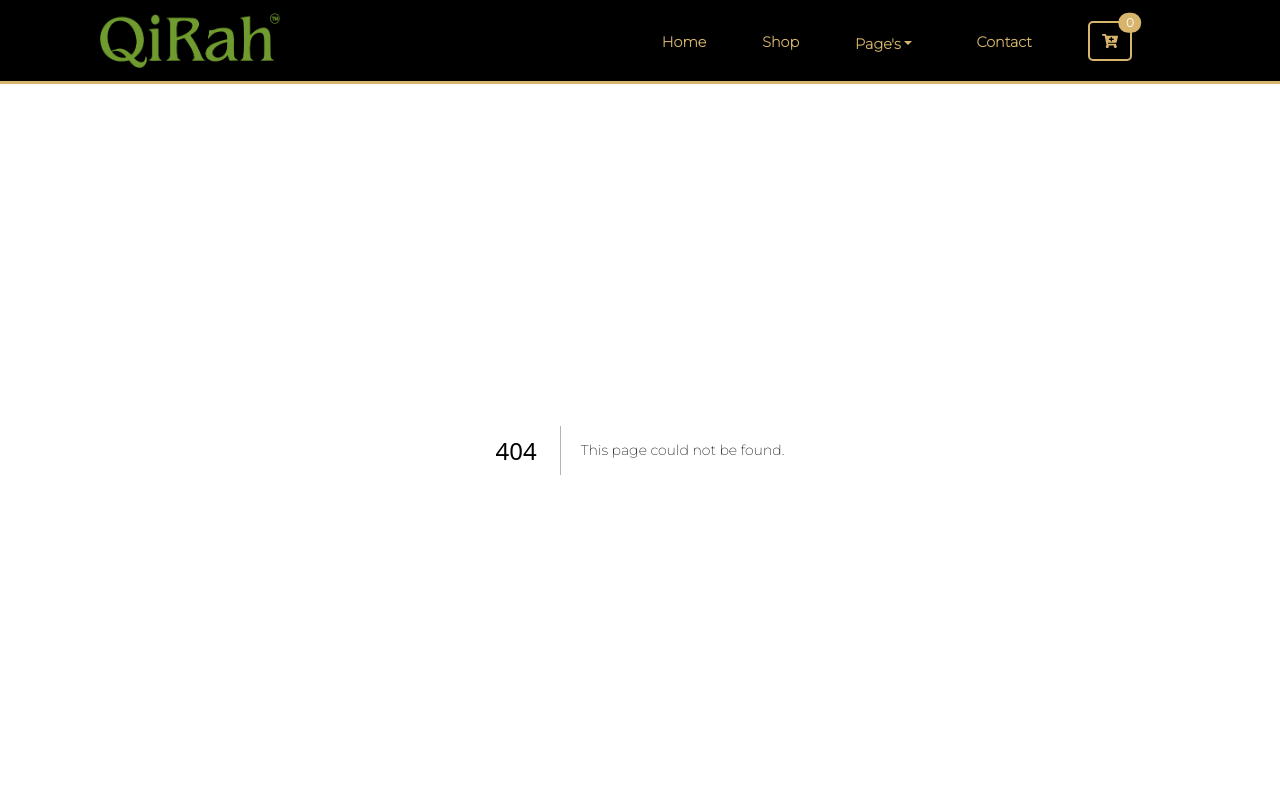
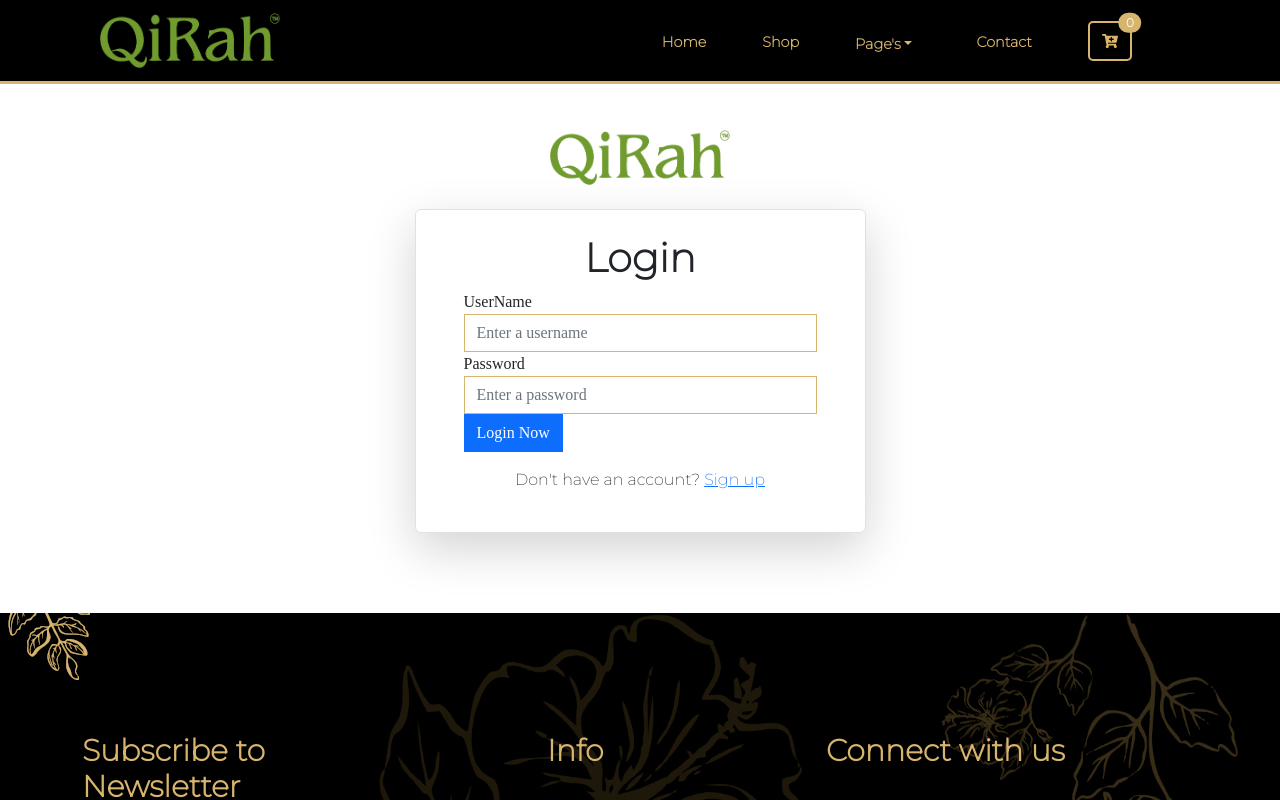
Before and after one commit to fauzan07/qirah, a Next.js app: page /login in a window 1280 px wide. Before the commit this address had no page. Shown: the top 800 px of the page. Built offline with nearby package versions, Linux system fonts and the light colour scheme.

Commit message:
server fixed

```diff
--- a/package.json
+++ b/package.json
@@ -27,6 +27,7 @@
     "react-bootstrap": "^2.7.4",
     "react-device-detect": "^2.2.3",
     "react-dom": "18.2.0",
+    "react-router-dom": "^5.3.0",
     "react-icons": "^4.11.0",
     "react-owl-carousel": "^2.3.3",
     "react-redux": "^9.0.4",
--- a/pages/contact.js
+++ b/pages/contact.js
@@ -2,7 +2,6 @@
 import { NextSeo } from 'next-seo';
 import MasterLayout from '../src/components/layouts/master';
 import SeoSchema from "../src/components/seo/schema";
-import CartContainer from "../src/components/cart";
 import axios from 'axios';
 import Contact from '../src/components/contact/contact.js';
 const contact = () => {
--- /dev/null
+++ b/pages/login.js
@@ -0,0 +1,33 @@
+import { NextSeo } from 'next-seo';
+import MasterLayout from '../src/components/layouts/master';
+import SeoSchema from "../src/components/seo/schema";
+import LoginContainer from "../src/components/login";
+import axios from 'axios';
+
+const login = () => {
+    let schemaData = {
+        "@context": "https://schema.org",
+        "@type": "Organization",
+        "name": "qirah",
+        "url": "https://www.qirah-haircare.com",
+        "logo": "https://admin.thewholetruthfoods.com/wp/wp-content/uploads/2021/01/logo-top.svg",
+        "founder": "jitu karsan",
+        "foundingDate": "2009",
+        "foundingLocation": "Mumbai",
+        "sameAs": [
+            "https://www.facebook.com/",
+            "https://twitter.com/",
+            "https://www.instagram.com/",
+            "https://www.youtube.com/channel/"
+        ]
+    }
+    return (
+        <>
+            <NextSeo title="qirah" description="qirah" canonical="/success" />
+            {/* <SeoSchema data={schemaData} /> */}
+            <LoginContainer />
+        </>
+    )
+}
+
+export default login
--- /dev/null
+++ b/src/components/login/index.js
@@ -0,0 +1,68 @@
+import React, { useState } from 'react';
+import { Container, Row, Col, Form, Button } from 'react-bootstrap';
+import { useDispatch, useSelector } from "react-redux";
+import Link from 'next/link';
+import Image from 'next/image';
+import styles from './login.module.scss'
+
+const login = () => {
+
+    const [username, setUsername] = useState("");
+    const [password, setPassword] = useState("");
+    const dispatch = useDispatch();
+    const { isFetching, error } = useSelector((state) => state.user);
+
+    const handleClick = (e) => {
+        e.preventDefault();
+        login(dispatch, { username, password });
+    };
+
+    return (
+        <>
+            <section className={styles['login-section']}>
+                <Container>
+                    <div className="text-center">
+                        <Image
+                            key=""
+                            height="180"
+                            width="180"
+                            objectFit="contain"
+                            src="/images/logo.jpg"
+                            alt="logo_img"
+                        />
+                    </div>
+                    <div className="row justify-content-center">
+
+                        <div className="col-md-5 col-lg-5">
+                            <div className="mt-4 px-5 py-4 bg-white border shadow-lg rounded signup-box">
+                                <h2 className="text-center">Login</h2>
+                                <div>{error && <Error>Something went wrong...</Error>}</div>
+                                <div className="form-group">
+                                    <label htmlFor="email">UserName</label>
+                                    <input type="text" className="form-control" id="email" name="email" value={username} placeholder="Enter a username" onChange={(event) => setUsername(event.target.value)} />
+                                </div>
+                                <div className="form-group">
+                                    <label htmlFor="password">Password</label>
+                                    <input type="password" className="form-control" id="password" name="password" value={password} placeholder="Enter a password" onChange={(event) => setPassword(event.target.value)} />
+                                </div>
+                                <div className="form-group">
+                                    <button onClick={handleClick} className="btn btn-primary btn-md btn-block waves-effect text-center m-b-20" disabled={isFetching}>Login Now</button>
+                                </div>
+                                {/* <div className="or py-3">
+                                    <h3><span>or</span></h3>
+                                </div> */}
+                                <div className="row pt-3">
+                                    <div className="col-lg-12 text-center">
+                                        <p class="text-center"> Don't have an account?  <Link href="/SignUp">Sign up</Link></p>
+                                    </div>
+                                </div>
+                            </div>
+                        </div>
+                    </div>
+                </Container>
+            </section>
+        </>
+    )
+}
+
+export default login
--- /dev/null
+++ b/src/components/login/login.module.scss
@@ -0,0 +1,3 @@
+.login-section{
+    margin: 80px 0px;
+}
--- a/src/components/success/index.js
+++ b/src/components/success/index.js
@@ -1,9 +1,9 @@
 import React from 'react'
 
-const index = () => {
+const success = () => {
     return (
         <div>Success</div>
     )
 }
 
-export default index
+export default success
--- a/src/redux/store.js
+++ b/src/redux/store.js
@@ -1,8 +1,10 @@
 import { configureStore } from "@reduxjs/toolkit";
 import cartReducer from "./cartRedux";
+import userReducer from "./userRedux";
 
 export default configureStore({
     reducer: {
         cart: cartReducer,
+        user: userReducer,
     },
 })
--- /dev/null
+++ b/src/redux/userRedux.js
@@ -0,0 +1,26 @@
+import { createSlice } from "@reduxjs/toolkit";
+
+const userSlice = createSlice({
+    name: "user",
+    initialState: {
+        currentUser: null,
+        isFetching: false,
+        error: false,
+    },
+    reducers: {
+        loginStart: (state) => {
+            state.isFetching = true;
+        },
+        loginSuccess: (state, action) => {
+            state.isFetching = false;
+            state.currentUser = action.payload;
+        },
+        loginFailure: (state) => {
+            state.isFetching = false;
+            state.error = true;
+        },
+    },
+});
+
+export const { loginStart, loginSuccess, loginFailure } = userSlice.actions;
+export default userSlice.reducer;
```
Also changed, not shown: src/redux/apiCalls.js (added, +12 -0 lines). Lines whose indentation alone changed are shown as unchanged.
